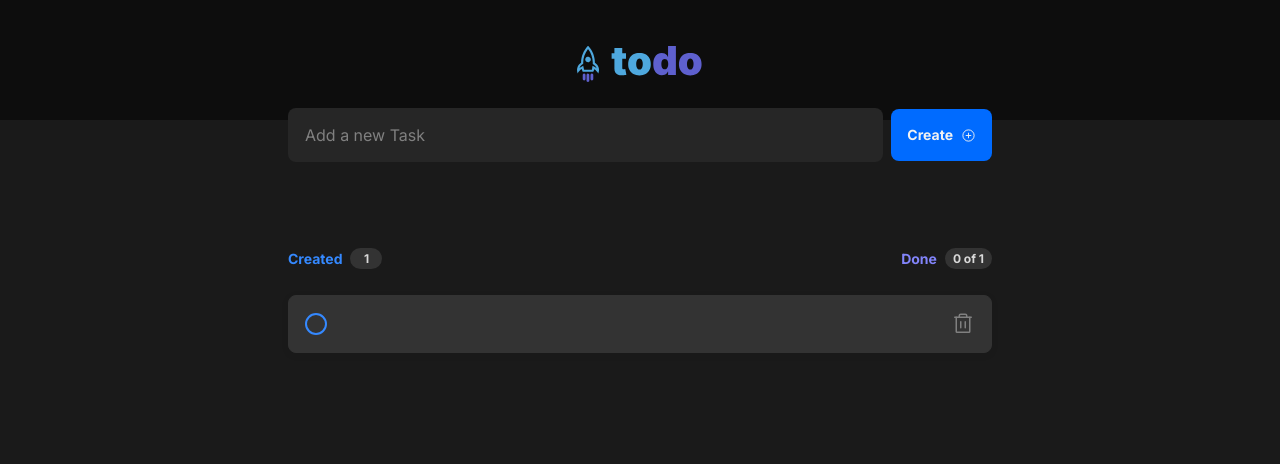
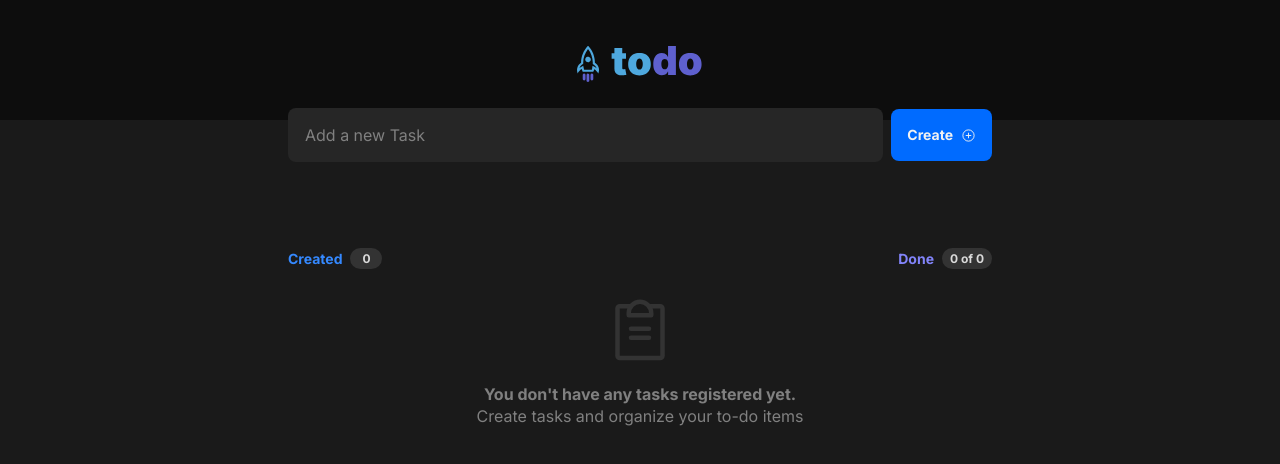
Before and after one commit to gatoledo1/todo, a React (Vite) app: page / in a window 1280 px wide. Shown: the top 464 px of the page. Built offline with nearby package versions, Linux system fonts and the light colour scheme.

Commit message:
fix(): reorder items and changed style 360px

```diff
--- a/src/components/List.tsx
+++ b/src/components/List.tsx
@@ -10,24 +10,16 @@ export interface ITask {
   isDone: boolean;
 }
 
-const tasksRaw: ITask[] = [
-  {
-    content: "",
-    id: "",
-    isDone: false,
-  },
-];
-
 export function List() {
 
-  const [tasks, setTasks] = useState<ITask[]>(tasksRaw);
+  const [tasks, setTasks] = useState<ITask[]>([]);
   const [newTaskText, setNewTaskText] = useState<string>("");
 
   useEffect(() => {
     const storage = localStorage.getItem("items")
     let items = localStorage.getItem("items") !== null ? storage : []
     if(typeof items == "string") {
-      setTasks(JSON.parse(items))
+      setTasks(sortByIsDone(JSON.parse(items)))
     }
   }, [])
 
--- a/src/components/ListItem.module.css
+++ b/src/components/ListItem.module.css
@@ -16,10 +16,11 @@
 .listItemToggle,
 .listItemToggleSelected {
   grid-area: toggle;
-  width: 22px;
+  min-width: 22px;
+  max-width: 22px;
   height: 22px;
   cursor: pointer;
-  border-radius: 999px;
+  border-radius: 11px;
 }
 
 .listItemToggle {
@@ -62,7 +63,7 @@
   color: var(--red-500);
 }
 
-@media (max-width: 360px) {
+/* @media (max-width: 360px) {
   .listItem {
     display: grid;
     grid-template-areas:
@@ -80,4 +81,4 @@
     width: 100%;
     text-align: center;
   }
-}
+} */
```
